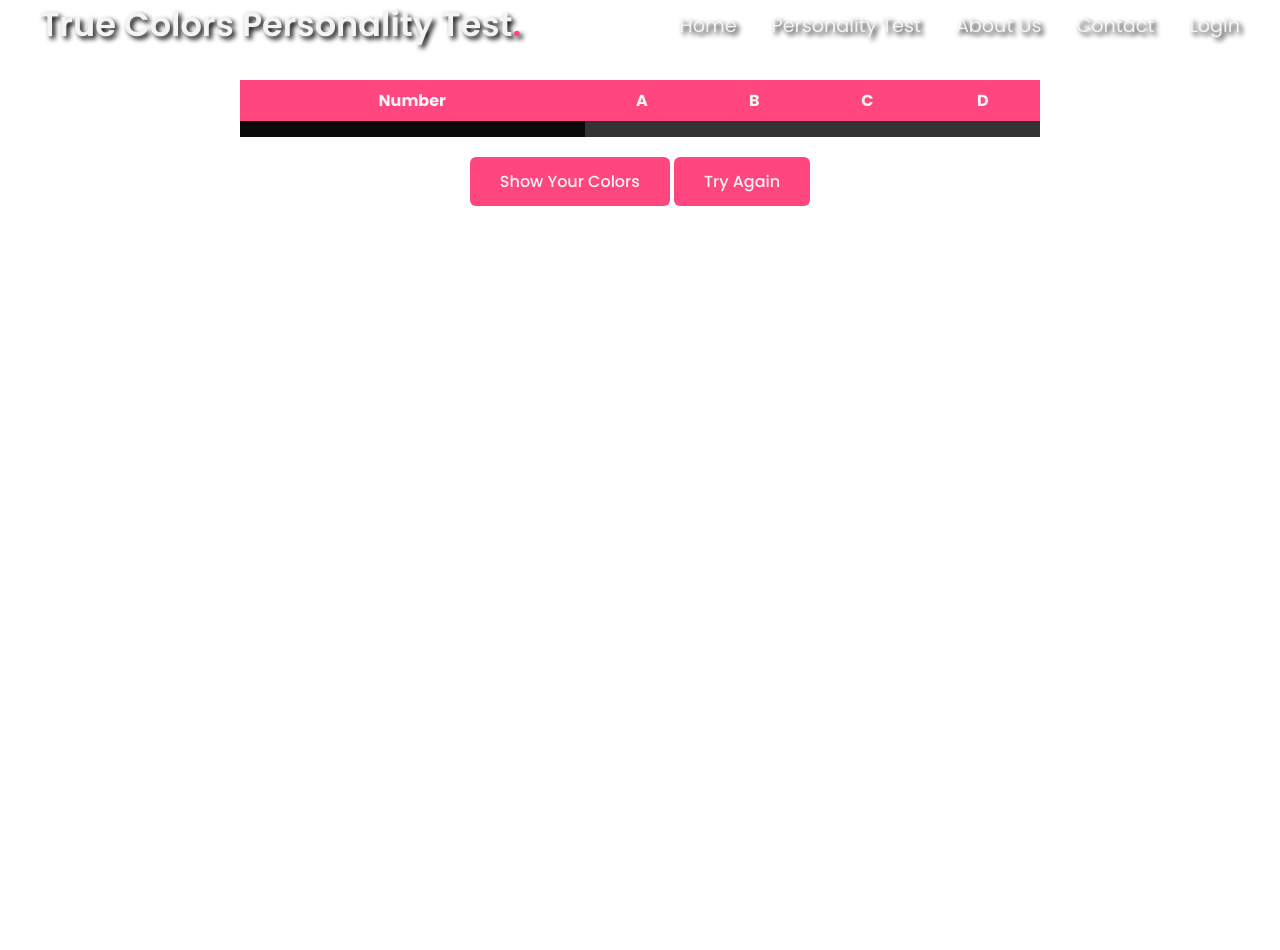
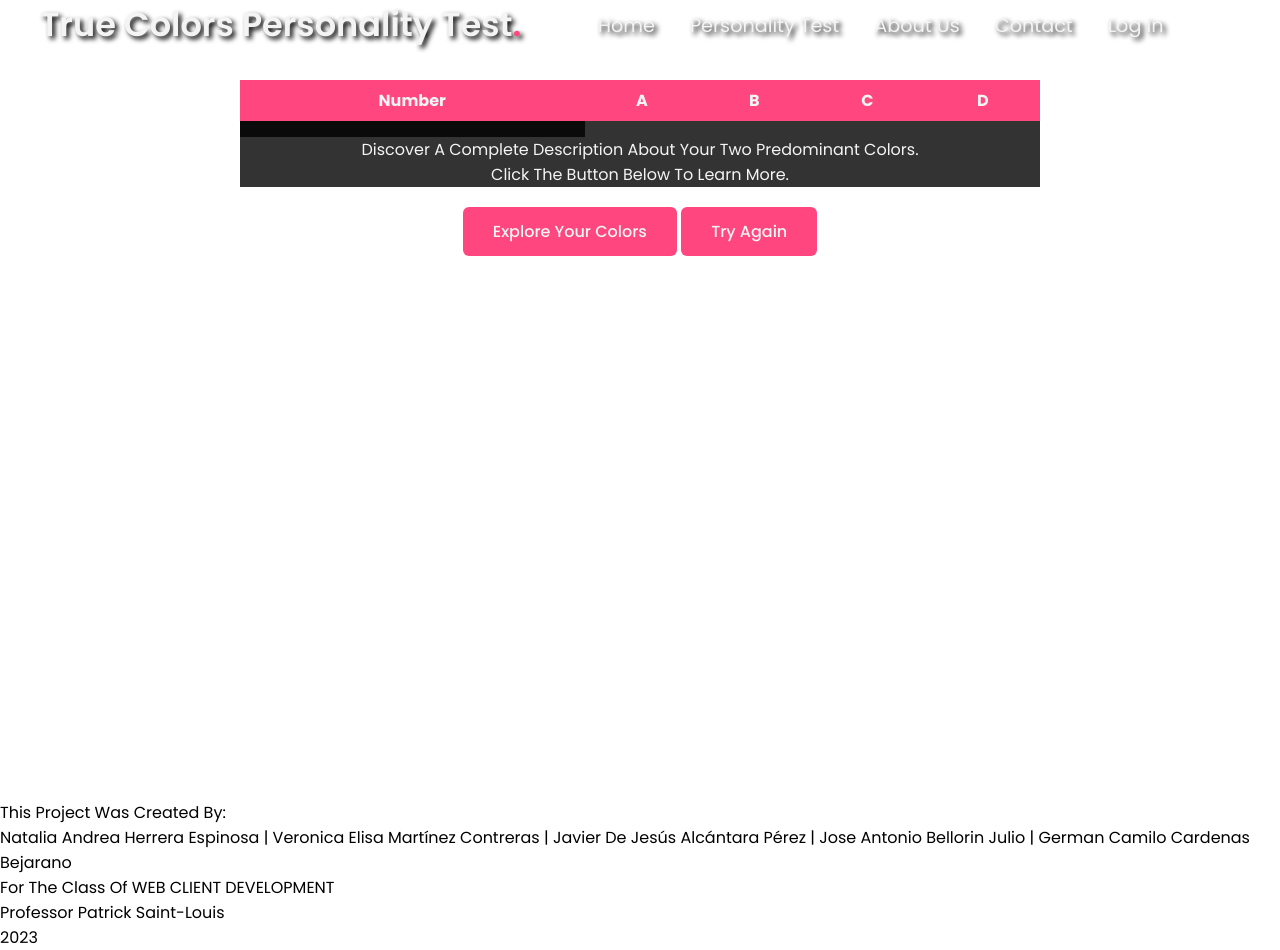
Before and after one commit to velisacon/webdev, a plain HTML site: page results.html in a window 1280 px wide. Before the commit the page ends 800 px from the top, so only its background shows below. Drawn offline with nearby package versions, Linux system fonts and the light colour scheme.

Commit message:
Add files via upload

```diff
--- a/results.html
+++ b/results.html
@@ -4,12 +4,17 @@
     <meta charset="UTF-8">
     <meta http-equiv="X-UA-Compatible" content="IE=edge">
     <meta name="viewport" content="width=device-width, initial-scale=1.0">
-    <title>Results</title>
+    <title>True Colors Personality Test - Results</title>
     <link rel="stylesheet" href="style.css">
     <link href="https://fonts.googleapis.com/css2?family=Poppins:ital,wght@0,100;0,200;0,400;0,500;0,600;0,700;0,800;1,200;1,500;1,600;1,700;1,800&display=swap" rel="stylesheet">
-    <script src="script.js"></script>
+     <!-- links js and Jq-->
+   <script src="script.js"></script>
+   <script src="login.js"></script>
+   <script src="https://code.jquery.com/jquery-3.6.4.min.js"></script>
+   <link rel="icon" type="image/png" href="./img/logo-color.svg">
+
 </head>
-<body>
+<body class="results">
     <!--=====NAVBAR=====-->
     <header>
         <nav class="navbar">
@@ -20,8 +25,9 @@
             <li><a href="./introduction.html">Personality Test</a></li>
             <li><a href="./aboutUs.html">About us</a></li>
             <li><a href="./contactUs.html">Contact</a></li>
-            <li><a href="./login.html">Login</a></li>
+            <li><a href="./login.html" id="login">Login</a></li>
           </ul>
+          <span id="uName"></span>
          <!-- <span id="btn-signin" class="material-symbols-outlined">menu</span> -->
         </nav>
       </header>
@@ -36,9 +42,16 @@
                     <th>D</th>
                 </tr>
             </table>
+
+            <div class="description">
+                <p>Discover a complete description about your two predominant colors. </br> Click the button below to learn more.</p>
+            </div>
+
         </div>
 
-        <button id="showResultsButton">Show your colors</button>
+
+
+        <button id="showResultsButton">Explore Your Colors</button>
         <button id="tryAgainButton">Try Again</button>
     </section>
 
@@ -53,7 +66,7 @@
 
 <script>
 //evento boton try again
-document.addEventListener("DOMContentLoaded", function() {
+    document.addEventListener("DOMContentLoaded", function() {
     document.getElementById("tryAgainButton").addEventListener("click", function() {
         var confirmAction = confirm("All your current results will be lost and the test will restart. Are you sure you want to continue?");
         if (confirmAction) {
@@ -62,7 +75,59 @@
     });
 });</script>
 
+<script>
+    document.addEventListener("DOMContentLoaded", function () {
+      var currentName=localStorage.getItem("currentName")
+      var login=localStorage.getItem("login")
+      var username=$("#uName").text(currentName);
+
+
+
+  if  (login=="true"){
+
+      var loginL= $("#login").text("Log out");
+
+      $("#login").on("click", () => {
+      //avoid the normal behavior of the event <a> to go the login
+      event.preventDefault();
+      localStorage.setItem("login", "false");
+      localStorage.setItem("currentName","")
+      // Redirect to the index.html page
+      window.location.href = './index.html';
+        });
+        }
+
+        else{
+          $("#login").text("Log in");
+        }
+      })
+
+
+  </script>
+
     </section>
+    <!--=====FOOTER=====-->
+
+    <footer class="footer">
+        <div class="container-footer">
+            <div class="project-info">
+              <p class="project-title">This Project Was Created By:</p>
+                <div class="contributors">
+                    <span>Natalia Andrea Herrera Espinosa</span> |
+                    <span>Veronica Elisa Martínez Contreras</span> |
+                    <span>Javier De Jesús Alcántara Pérez</span> |
+                    <span>Jose Antonio Bellorin Julio</span> |
+                    <span>German Camilo Cardenas Bejarano</span>
+                </div>
+            </div>
+            <div class="class-info">
+                <p>For the class of WEB CLIENT DEVELOPMENT</p>
+                <p>Professor Patrick Saint-Louis</p>
+                <p>2023</p>
+            </div>
+        </div>
+    </footer>
+
 </body>
 </html>
       <!--  <button id="showResultsButton">Mostrar Resultados</button>
```
